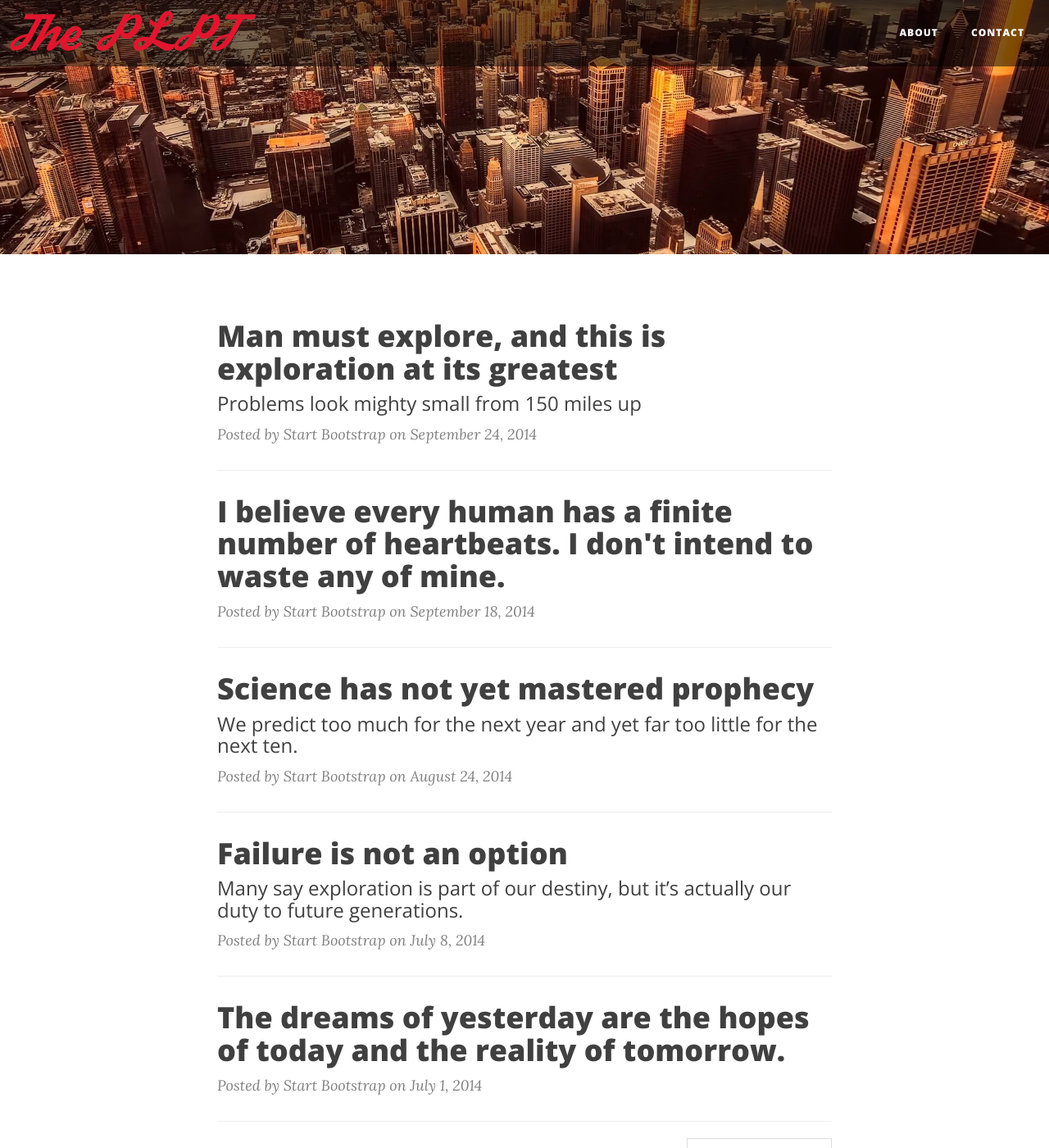
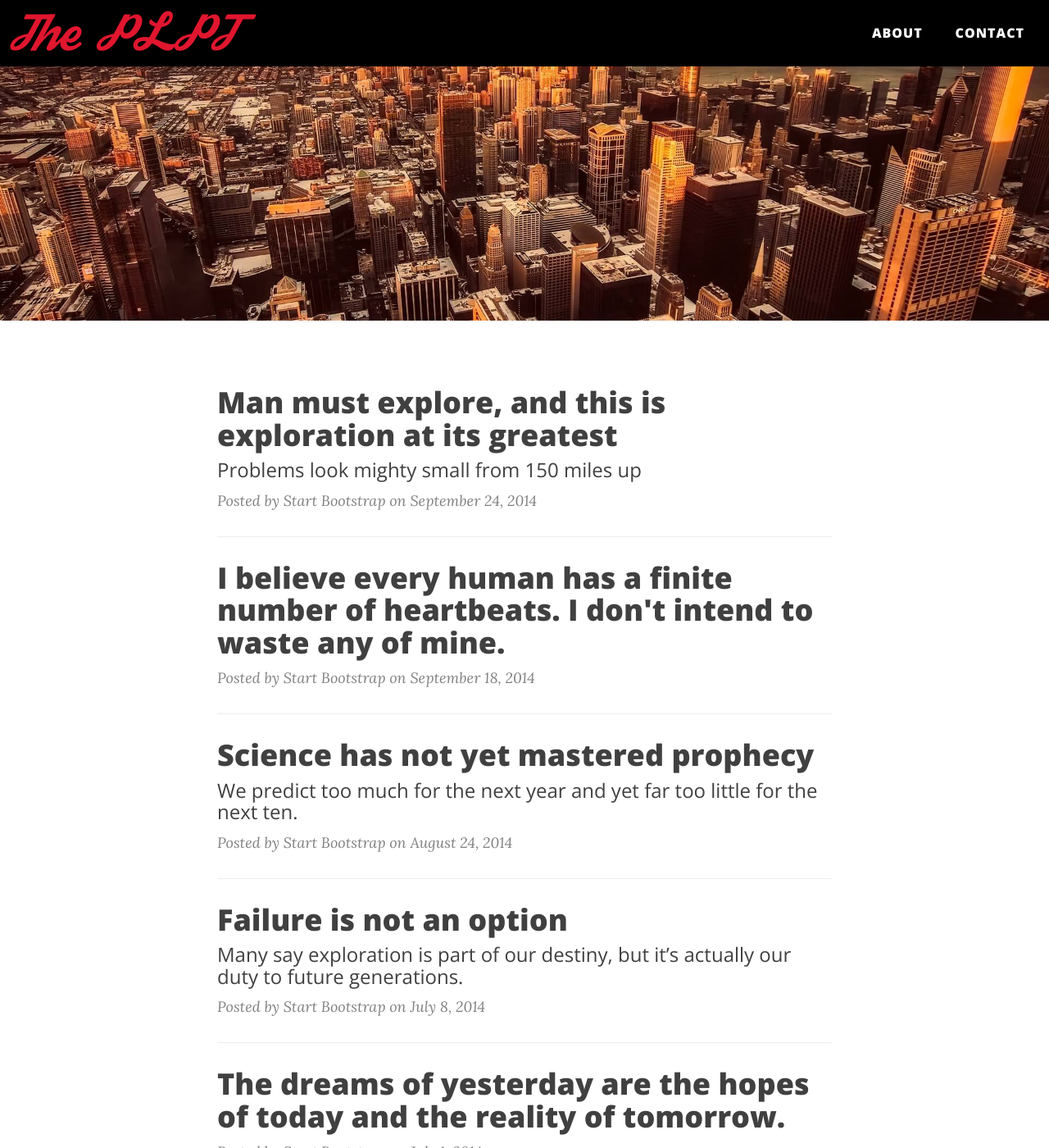
Before and after one commit to thepulpit/thepulpit.github.io, a Jekyll site: the page built from index.html, in a window 1280 px wide and 1400 px high. Shown: the whole window at 82% size. Built offline with Jekyll 4.4.1, drawn with Linux system fonts in a browser that asks for light colours; nearby versions of some CDN libraries; the list of posts is cut into pages by our own code.

Commit message:
clean header

```diff
--- a/_layouts/page.html
+++ b/_layouts/page.html
@@ -3,7 +3,7 @@ layout: default
 ---
 
 <!-- Page Header -->
-<header class="intro-header" style="background-image: url('{{ site.baseurl }}/{% if page.header-img %}{{ page.header-img }}{% else %}{{ site.header-img }}{% endif %}')">
+<div class="intro-header" style="background-image: url('{{ site.baseurl }}/{% if page.header-img %}{{ page.header-img }}{% else %}{{ site.header-img }}{% endif %}')">
     <div class="container">
         <div class="row">
             <div class="col-lg-8 col-lg-offset-2 col-md-10 col-md-offset-1">
@@ -15,7 +15,7 @@ layout: default
             </div>
         </div>
     </div>
-</header>
+</div>
 
 <!-- Main Content -->
 <div class="container">
--- a/css/clean-blog.css
+++ b/css/clean-blog.css
@@ -60,7 +60,7 @@ hr.small {
 }
 .navbar-custom .nav li a {
   text-transform: uppercase;
-  font-size: 12px;
+  font-size: 16px;
   font-weight: 800;
   letter-spacing: 1px;
 }
@@ -75,20 +75,12 @@ a img.Logo:hover{
   padding: 0;
 }
 
-.shrink .navbar.navbar-fixed-top.navbar-custom{
+header .navbar.navbar-fixed-top.navbar-custom{
   position: fixed;
   top: 0;
-  background-color: rgba(0, 0, 0, 0.9);
-    -webkit-transition: -webkit-transform 0.3s;
-    -moz-transition: -moz-transform 0.3s;
-    transition: transform 0.3s;
+  background: #000;
 }
-.navbar.navbar-default.navbar-custom{
-  background-color: rgba(0, 0, 0, 0.5);
-    -webkit-transition: -webkit-transform 0.3s;
-    -moz-transition: -moz-transform 0.3s;
-    transition: transform 0.3s;
-}
+
 .container-fluid{
   display: flex;
   justify-content: space-between;
@@ -177,6 +169,7 @@ a img.Logo:hover{
   background-size: cover;
   -o-background-size: cover;
   margin-bottom: 50px;
+  margin-top: 81px;
 }
 .intro-header .site-heading,
 .intro-header .post-heading,
```
Also changed, not shown: js/clean-blog.js (+0 -12 lines), js/clean-blog.min.js.
